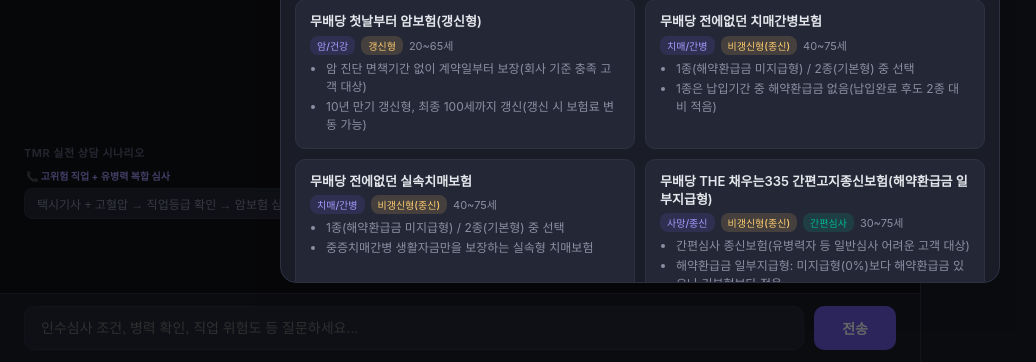
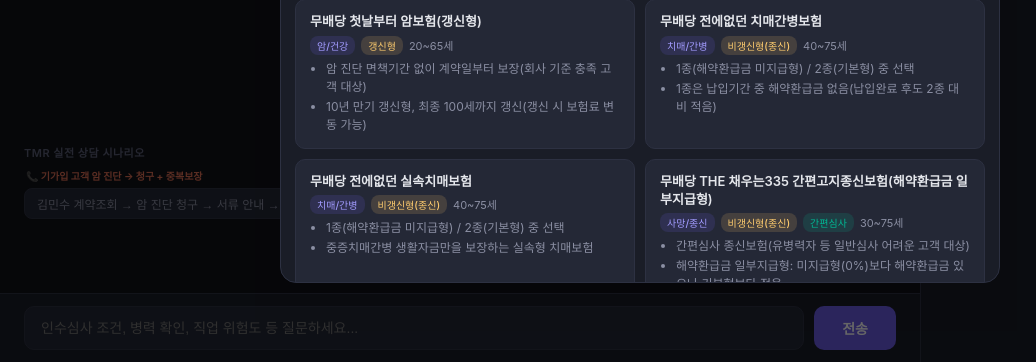
Before and after one commit to mink555/agent-mvp-eval, a FastAPI app: page / in a window 1280 px wide. Shown: the part 686-1048 px from the top of the page, without its empty margins (0-1036 px from the left). Run offline with FastAPI, Linux system fonts and the light colour scheme; data that the repository does not hold is empty; parts of the project's set-up code (start-up, migrations or seed data) failed here and were passed over.

Commit message:
feat: 기가입 고객 맥락 처리 + 시나리오 전면 교체 + README 결과 업데이트
- 시스템 프롬프트에 기가입 고객 처리 규칙 추가
  - 고객 이름 언급 시 customer_contract_lookup 우선 호출
  - 기가입 상품 + 질병 진단 → 가입 거절이 아닌 보험금 청구 안내
  - 기가입 정보 기반 추가 상품 추천 (중복 확인 포함)
- UI 시나리오 5개 전면 교체
  - 기가입 고객 암 진단→청구 (김민수)
  - 기가입 고객 추가 상품 설계 (윤지은)
  - 해지된 보험 부활+대안 (최수진)
  - 고위험 직업+유병력 심사
  - 시니어 종합 설계
- README: 멀티턴 시나리오 실행 결과 섹션 추가

Made-with: Cursor

```diff
--- a/app/tools/data.py
+++ b/app/tools/data.py
@@ -1048,6 +1048,13 @@ def _build_answer_prompt() -> str:
         "- 상품명만 사용 (예: 뉴스타트암보험). 상품코드(B00...) 표시 금지\n"
         "- 표(table)가 효과적이면 마크다운 표 사용 가능\n"
         "- 반복 문구('약관을 확인하세요', '가입 전 상품설명서...')는 한 번만\n\n"
+        "기가입 고객 처리 (매우 중요):\n"
+        "- 고객 이름/ID가 언급되면 customer_contract_lookup으로 기존 계약을 먼저 확인\n"
+        "- 기가입 상품에 대해 '가입 가능한가요?'라고 물으면 → 이미 가입되어 있다고 안내\n"
+        "- 기가입 고객이 질병 진단/사고를 언급하면 → 가입 거절이 아니라 보험금 청구 안내\n"
+        "  (claim_guide, claim_required_forms, event_eligibility_check 활용)\n"
+        "- 기가입 정보 기반 추가 상품 추천 가능 (duplicate_enrollment_check로 중복 확인 후)\n"
+        "- 계약 상태(active/terminated/lapsed)를 구분하여 안내\n\n"
         "도구 호출 규칙:\n"
         "- 상품명만 알고 코드가 없으면 product_search → 해당 도구 순서로 호출\n"
         "- product_search 결과를 무시하거나 '없습니다'로 응답하지 말 것\n"
--- a/templates/index.html
+++ b/templates/index.html
@@ -747,40 +747,40 @@
         <div class="examples-header">TMR 실전 상담 시나리오</div>
         <div class="example-groups">
           <div class="example-group">
-            <div class="group-label" style="color:var(--accent-light)">📞 고위험 직업 + 유병력 복합 심사</div>
+            <div class="group-label" style="color:var(--danger)">📞 기가입 고객 암 진단 → 청구 + 중복보장</div>
             <div class="group-items">
-              <button class="example-btn" onclick="askSequence(['48세 남성 고객인데 택시기사야. 고혈압 약 복용 중이고 암보험 가입하고 싶대', '이 고객 직업 위험등급 먼저 확인해줘', '그러면 첫날부터 암보험 가입 가능한 조건이 뭐야? 고혈압이면 거절될 수 있어?', '혹시 간편심사로 가입 가능한 건강보험도 있어?'])">택시기사 + 고혈압 → 직업등급 확인 → 암보험 심사 → 간편심사 대안</button>
+              <button class="example-btn" onclick="askSequence(['고객 김민수님 계약 조회해줘', '이 고객이 갑상선암 진단받았는데 가입된 암보험에서 보험금 청구 가능해?', '보험금 청구 절차랑 필요 서류 알려줘', '이 고객한테 추가로 가입 가능한 보장 상품이 있어?'])">김민수 계약조회 → 암 진단 청구 → 서류 안내 → 추가보장 추천</button>
             </div>
           </div>
           <div class="example-group">
-            <div class="group-label" style="color:var(--info)">📞 치매보험 비교 + 노부모 설계</div>
+            <div class="group-label" style="color:var(--accent-light)">📞 기가입 고객 추가 상품 설계</div>
             <div class="group-items">
-              <button class="example-btn" onclick="askSequence(['65세 어머니가 치매 걱정이야. 치매간병보험이랑 실속치매보험 차이가 뭐야?', '보장 금액이랑 보험료 비교해줘', '어머니가 당뇨 있는데 가입 가능해?', '그럼 간편심사 상품 중에 치매 보장 포함된 거 있어?'])">치매보험 2종 비교 → 보험료 → 당뇨 심사 → 간편심사 대안</button>
+              <button class="example-btn" onclick="askSequence(['고객 윤지은님 보유 계약 확인해줘', '이 고객이 치매 보장을 추가하고 싶대. 현재 보유 상품이랑 중복 안 되는 상품 있어?', '치매간병보험이랑 실속치매보험 차이가 뭐야? 55세 여성 기준 보험료도 비교해줘', '현재 보유 상품 합산해서 총 월 보험료 얼마나 돼?'])">윤지은 계약확인 → 치매보험 추천 → 비교 → 합산 보험료</button>
             </div>
           </div>
           <div class="example-group">
-            <div class="group-label" style="color:var(--danger)">📞 암 진단 후 보험금 청구 + 추가보장</div>
+            <div class="group-label" style="color:var(--info)">📞 해지된 보험 부활 + 대안 상품</div>
             <div class="group-items">
-              <button class="example-btn" onclick="askSequence(['첫날부터 암보험 가입한 고객인데 갑상선암 진단받았어. 보험금 나와?', '소액암이랑 일반암 보험금 차이가 어떻게 돼?', '보험금 청구 절차 알려줘', '이 고객이 추가로 뉴스타트암보험도 가입되어 있는데 거기서도 보험금 나와?'])">갑상선암 진단 → 소액암 구분 → 청구 절차 → 중복 보장 확인</button>
+              <button class="example-btn" onclick="askSequence(['고객 최수진님 계약 현황 알려줘', '해지된 암보험 다시 부활할 수 있어?', '부활이 안 되면 60세 여성이 가입 가능한 암보험이 있어?', '현재 유지 중인 종신보험 보장 내용도 확인해줘'])">최수진 계약현황 → 해지 부활 → 대안 암보험 → 종신보험 확인</button>
             </div>
           </div>
           <div class="example-group">
-            <div class="group-label" style="color:var(--warning)">📞 시니어 종합 설계 상담</div>
+            <div class="group-label" style="color:var(--warning)">📞 고위험 직업 + 유병력 복합 심사</div>
             <div class="group-items">
-              <button class="example-btn" onclick="askSequence(['70세 아버지인데 사망보장이랑 치아보험 둘 다 알아보고 싶대', '건강해지는종신보험 보장 내용이랑 연금전환 조건 알려줘', '그리고 든든한실버치아보험은 이 나이에 가입 가능해? 보장 범위는?', '두 상품 합산 보험료 얼마쯤 나올까?'])">종신+치아 종합 → 연금전환 → 고령 가입 조건 → 합산 보험료</button>
+              <button class="example-btn" onclick="askSequence(['48세 남성 고객인데 택시기사야. 고혈압 약 복용 중이고 암보험 가입하고 싶대', '이 고객 직업 위험등급 먼저 확인해줘', '그러면 첫날부터 암보험 가입 가능한 조건이 뭐야? 고혈압이면 거절될 수 있어?', '혹시 간편심사로 가입 가능한 건강보험도 있어?'])">택시기사 + 고혈압 → 직업등급 → 암보험 심사 → 간편심사 대안</button>
             </div>
           </div>
           <div class="example-group">
-            <div class="group-label" style="color:var(--success)">📞 해약환급금 유형별 비교</div>
+            <div class="group-label" style="color:var(--success)">📞 시니어 종합 설계 + 보험료 산출</div>
             <div class="group-items">
-              <button class="example-btn" onclick="askSequence(['간편고지종신보험이 1종이랑 2종이 있던데 차이가 뭐야?', '채우는335 간편고지종신보험이랑은 또 뭐가 달라?', '해약환급금 미지급형이면 중도 해약 시 돈을 아예 못 받는 거야?'])">종신 1종/2종 → 상품 간 비교 → 해약환급금 안내</button>
+              <button class="example-btn" onclick="askSequence(['70세 아버지인데 사망보장이랑 치아보험 둘 다 알아보고 싶대', '건강해지는종신보험 보장 내용이랑 연금전환 조건 알려줘', '든든한실버치아보험은 이 나이에 가입 가능해? 보장 범위는?', '두 상품 합산 보험료 얼마쯤 나올까?'])">시니어 종합설계 → 연금전환 → 가입조건 → 합산 보험료</button>
             </div>
           </div>
           <div class="example-group">
             <div class="group-label" style="color:#e17055">💬 단건 질문</div>
             <div class="group-items">
               <button class="example-btn" onclick="askExample(this)">소방관 고객인데 직업 위험등급 어떻게 돼?</button>
-              <button class="example-btn" onclick="askExample(this)">골라담는간편건강보험 특약 종류 알려줘</button>
+              <button class="example-btn" onclick="askExample(this)">해약환급금 미지급형이면 해약 시 돈을 아예 못 받는 거야?</button>
               <button class="example-btn" onclick="askExample(this)">보험 계약 전 알릴 의무가 뭐야?</button>
             </div>
           </div>
```
Also changed, not shown: README.md.
